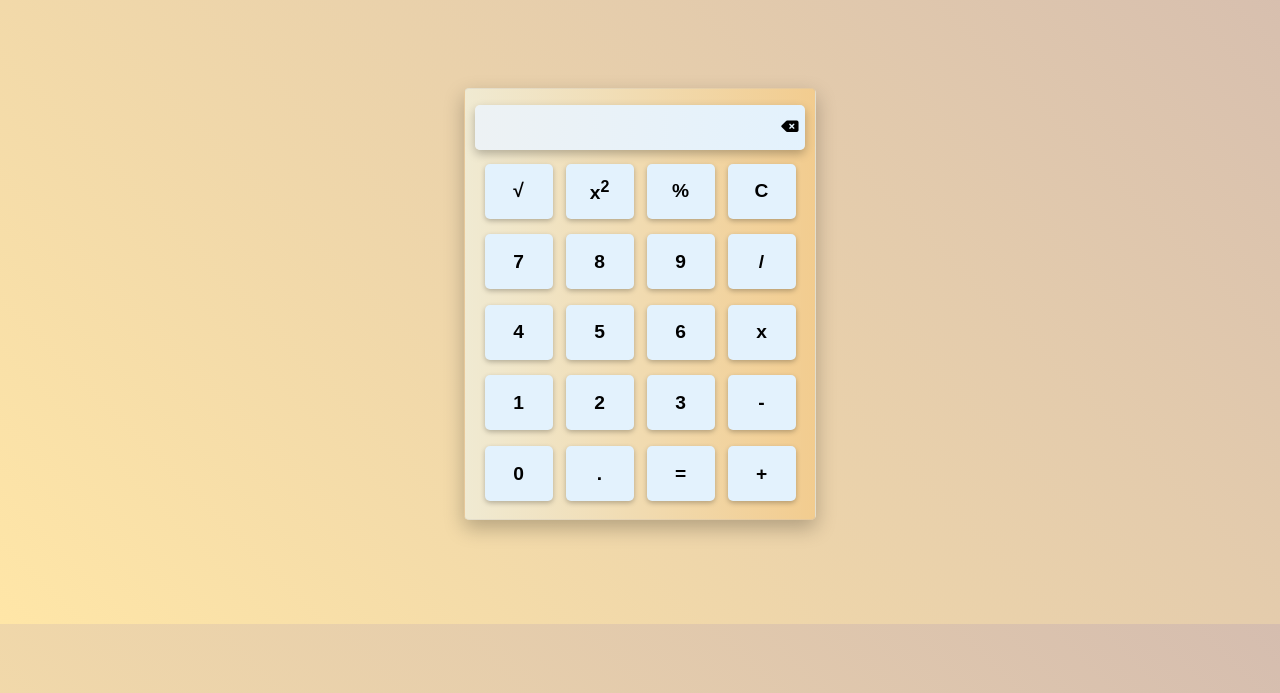
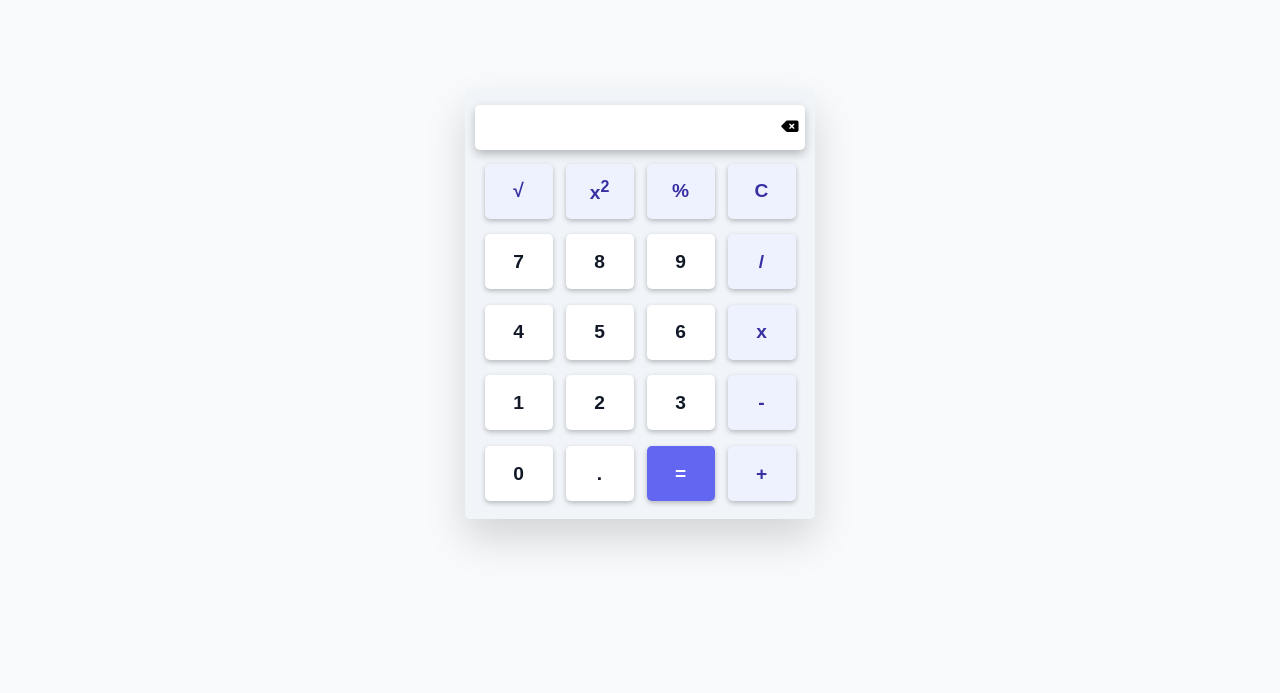
Before and after one commit to Rafia-Jabeen/CodeAlpha_Calculator, a plain HTML site: page index.html in a window 1280 px wide. Shown: the part 107-800 px from the top of the page. Drawn offline with Linux system fonts and the light colour scheme.

Commit message:
UI update

```diff
--- a/index.html
+++ b/index.html
@@ -23,30 +23,30 @@
 
             <div class="btn-box">
 
-                <button onclick="squareRoot()" class="cal-btn">√</button>
-                <button onclick="power()" class="cal-btn">x<sup>2</sup> </button>
-                <button id="percent" onclick="percentage()" class="cal-btn">%</button>
-                <button id="btn-clear" onclick="clearScreen()" class="cal-btn">C</button>
+                <button onclick="squareRoot()" class="cal-btn operator">√</button>
+                <button onclick="power()" class="cal-btn operator">x<sup>2</sup> </button>
+                <button id="percent" onclick="percentage()" class="cal-btn operator">%</button>
+                <button id="btn-clear" onclick="clearScreen()" class="cal-btn operator">C</button>
 
-                <button onclick="press('7')" class="cal-btn">7</button>
-                <button onclick="press('8')" class="cal-btn">8</button>
-                <button onclick="press('9')" class="cal-btn">9</button>
-                <button onclick="press('/')" class="cal-btn">/</button>
+                <button onclick="press('7')" class="cal-btn number">7</button>
+                <button onclick="press('8')" class="cal-btn number">8</button>
+                <button onclick="press('9')" class="cal-btn number">9</button>
+                <button onclick="press('/')" class="cal-btn operator">/</button>
 
-                <button onclick="press('4')" class="cal-btn">4</button>
-                <button onclick="press('5')" class="cal-btn">5</button>
-                <button onclick="press('6')" class="cal-btn">6</button>
-                <button onclick="press('*')" class="cal-btn">x</button>
+                <button onclick="press('4')" class="cal-btn number">4</button>
+                <button onclick="press('5')" class="cal-btn number">5</button>
+                <button onclick="press('6')" class="cal-btn number">6</button>
+                <button onclick="press('*')" class="cal-btn operator">x</button>
 
-                <button onclick="press('1')" class="cal-btn">1</button>
-                <button onclick="press('2')" class="cal-btn">2</button>
-                <button onclick="press('3')" class="cal-btn">3</button>
-                <button onclick="press('-')" class="cal-btn">-</button>
+                <button onclick="press('1')" class="cal-btn number">1</button>
+                <button onclick="press('2')" class="cal-btn number">2</button>
+                <button onclick="press('3')" class="cal-btn number">3</button>
+                <button onclick="press('-')" class="cal-btn operator">-</button>
 
-                <button onclick="press('0')" class="cal-btn">0</button>
-                <button onclick="press('.')" class="cal-btn">.</button>
+                <button onclick="press('0')" class="cal-btn number">0</button>
+                <button onclick="press('.')" class="cal-btn number">.</button>
                 <button id="answer" onclick="calculate()" class="cal-btn">=</button>
-                <button onclick="press('+')" class="cal-btn">+</button>
+                <button onclick="press('+')" class="cal-btn operator">+</button>
             </div>
         </div>
     </div>
--- a/style.css
+++ b/style.css
@@ -4,14 +4,15 @@
 }
 body{
     height: 100%;
-    background: linear-gradient(45deg,  #ffe6a7, #d5bdaf);
+    background: #f8fafc;
+    /* background: linear-gradient(45deg,  #ffe6a7, #d5bdaf);  */
     /* #ffa5ab, #f9dbbd, #fed9b7, #fdfcdc */
 }
 .main-heading{
     margin-top: 2%;
     text-align: center;
     font-size: 3em;
-    color: black;
+    color: #111827;
     font-weight: 450;
     font-family: 'Segoe UI', Tahoma, Geneva, Verdana, sans-serif;
 }
@@ -24,14 +25,17 @@ body{
 .calculator{
     height: 430px;
     width: 350px ;
-    border: 1px solid #c0baba40;
+    /* border: 1px solid #c0baba40; */
     border-radius: 5px;
     display: flex;
     justify-content: center;
     align-items: center;
     flex-wrap: wrap;
-    box-shadow: 0 8px 20px rgba(0,0,0,0.25);
-    background: linear-gradient(to right, #f0ead2, #f2cc8f);
+    /* background: #fef3c7; */
+    background: #f1f5f9;;
+    box-shadow: 0 20px 40px rgba(0,0,0,0.15);
+    /* box-shadow: 0 8px 20px rgba(0,0,0,0.25); */
+    /* background: linear-gradient(to right, #f0ead2, #f2cc8f); */
     /* #b38d97, #d5aca9, #ebcfb2, #c5baaf) */
 }
 .calculator:hover{
@@ -43,7 +47,8 @@ body{
     height: 45px;
     width: 330px;
     border-radius: 5px;
-    background: linear-gradient(to right, #edf2f4, #e3f2fd) ;
+    background: #ffffff;
+    /* background: linear-gradient(to right, #edf2f4, #e3f2fd) ; */
     box-shadow: 0 4px 10px rgba(0,0,0,0.25);
     display: flex;
     align-items:center;
@@ -71,9 +76,10 @@ body{
     border: none;
     outline: none;
     font-size: 1.3em;
-    font-weight: lighter;
+    font-weight: bold;
     text-align: right;
-    color: #44494b;
+    /* color: #44494b; */
+    color: #111827;
 }
 .btn-box{
     height: 340px ;
@@ -94,7 +100,7 @@ body{
     border-radius: 5px;
     font-size: 1.2em;
     font-weight: bold;
-    background-color : #e3f2fd;
+    /* background-color : #e3f2fd; */
 }
 .display-bar:hover{
     box-shadow: 0 6px 15px rgba(0,0,0,0.25);
@@ -110,3 +116,18 @@ button:hover{
     box-shadow: none;
     border: none;
 }
+:root {
+  --primary: #6366f1;
+}
+#answer{
+  background: var(--primary);
+  color: white;
+}
+.operator {
+  background: #eef2ff;
+  color: #3730a3;
+}
+.number{
+  background: #ffffff;
+  color: #111827;
+}
```
